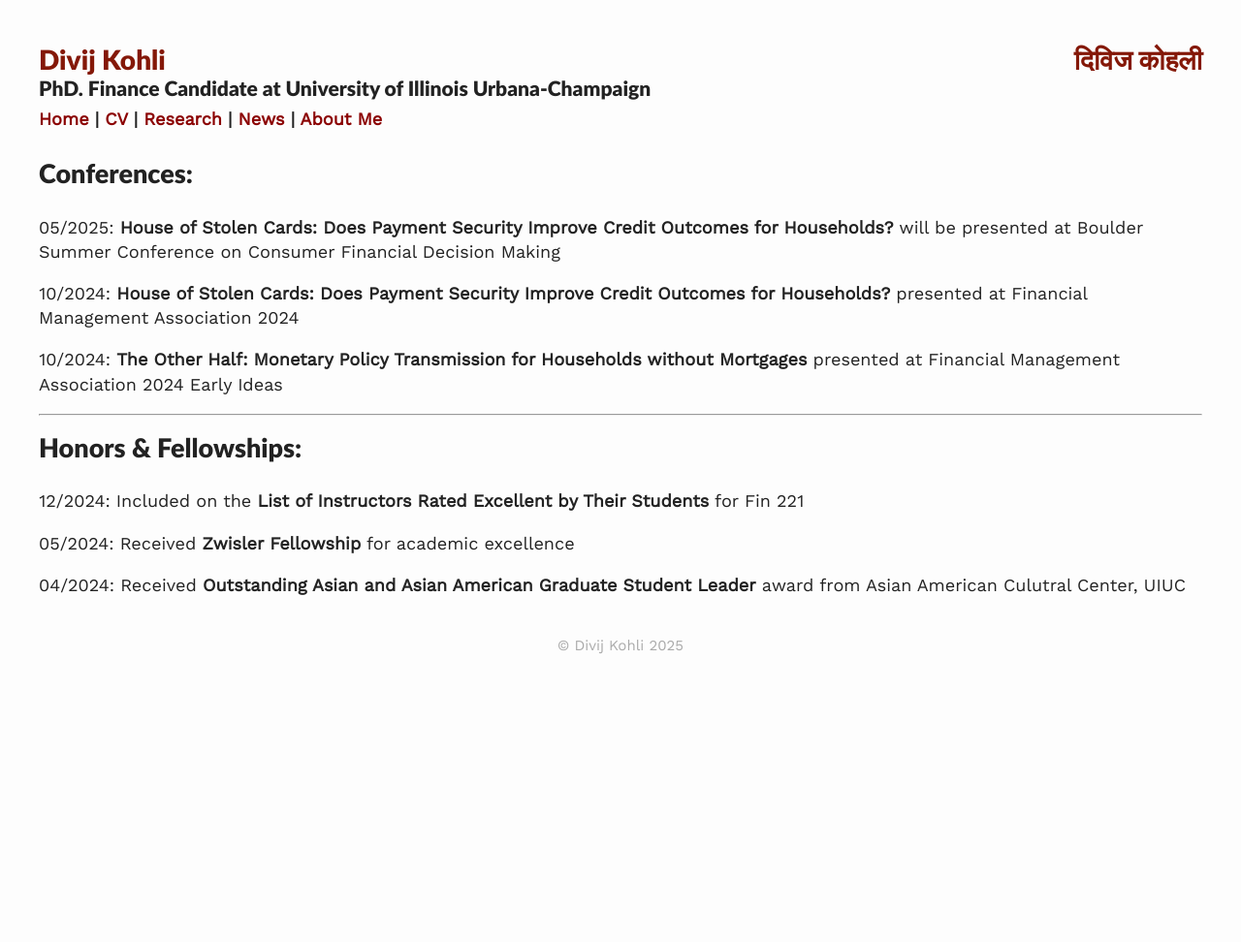
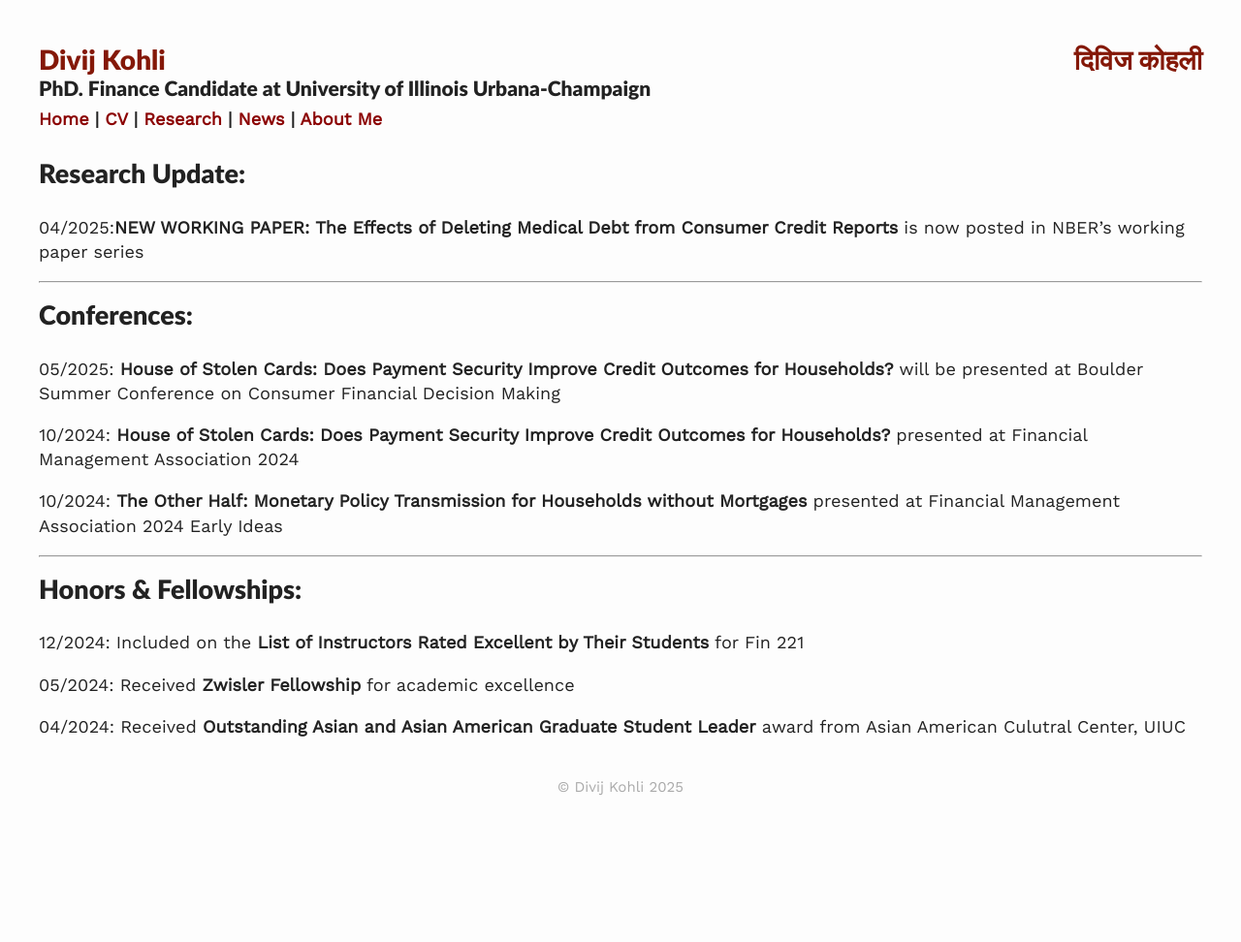
Before and after one commit to divijkohli/divijkohli.github.io, a Jekyll site: the page built from _pages/news.md, in a window 1280 px wide. Shown: the whole page at 97% size. Built offline with Jekyll 4.4.1, drawn with Linux system fonts in a browser that asks for light colours; nearby versions of some CDN libraries.

Commit message:
Update news.md

```diff
--- a/_pages/news.md
+++ b/_pages/news.md
@@ -5,6 +5,11 @@ permalink: /news/
 ---
 
 <hr style="line-height: 2px; visibility:hidden;" />
+
+## Research Update:
+04/2025:**NEW WORKING  PAPER:** **The Effects of Deleting Medical Debt from Consumer Credit Reports** is now posted in NBER's working paper series
+
+---
 ## Conferences:
 05/2025: **House of Stolen Cards: Does Payment Security Improve Credit Outcomes for Households?** will be presented at Boulder Summer Conference on Consumer Financial Decision Making
 
```
